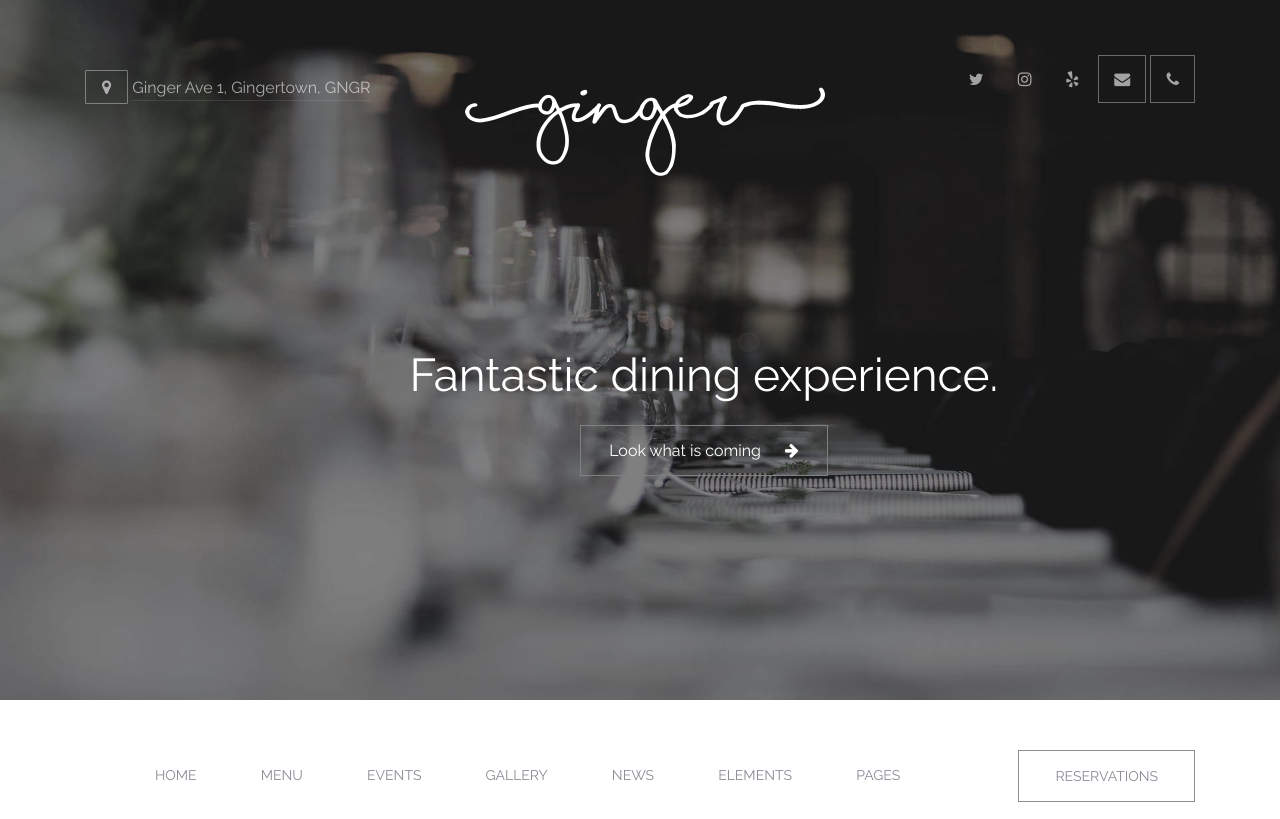
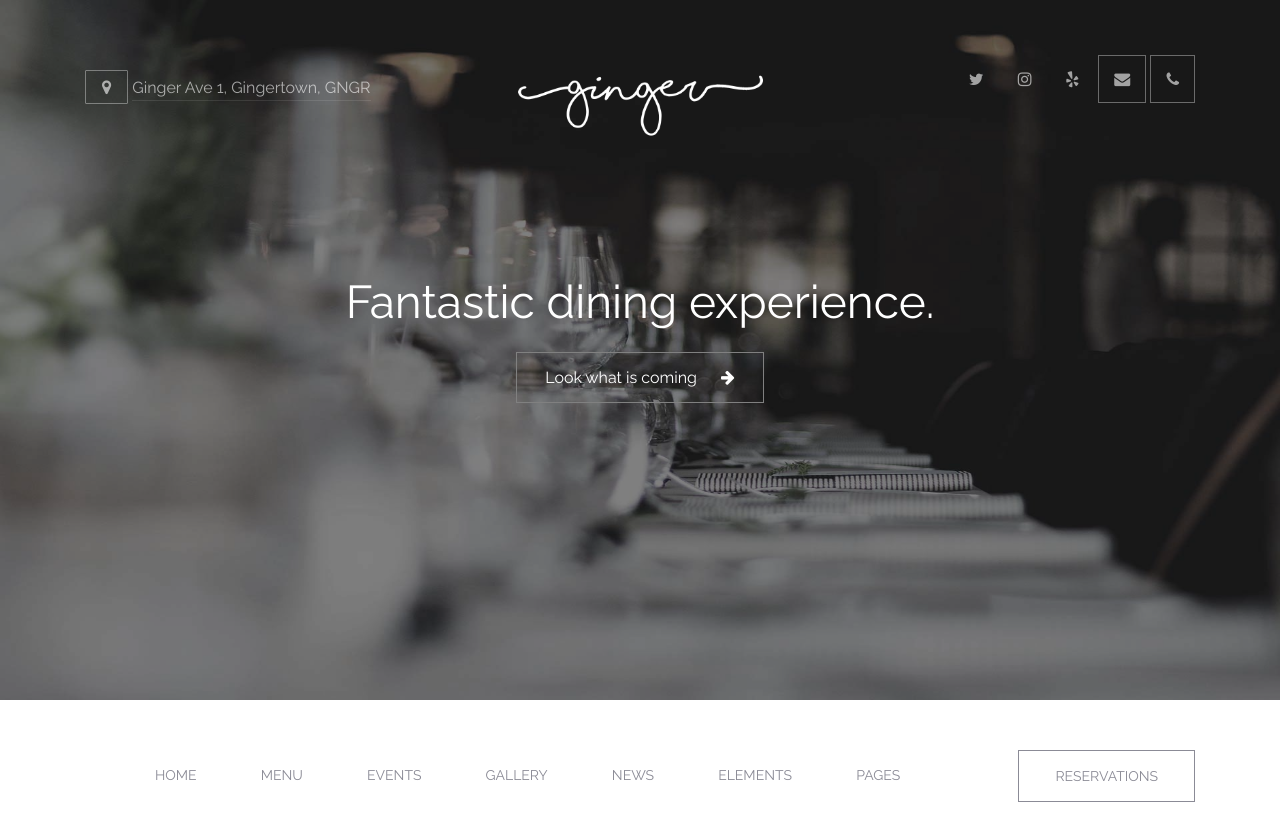
Before and after one commit to Saidaliyev7/Restaurant, a plain HTML site: page index.html in a window 1280 px wide. Shown: the top 819 px of the page. Drawn offline with nearby package versions, Linux system fonts and the light colour scheme.

Commit message:
95% hazir

```diff
--- a/index.html
+++ b/index.html
@@ -19,10 +19,8 @@
 
     <header class="Header">
         <img src="img/header/slide1.jpg" class="HeaderMainImage" alt="">
-            <div class="HeaderImageContent text-center">
-                    <h2>Fantastic dining experience.</h2>
-                    <a href="">Look what is coming <i class="fa fa-arrow-right" aria-hidden="true"></i></a>
-            </div>
+        <div class="row"></div>
+
         <div class="HeaderMain">
             <div class="container">
                 <div class="row">
@@ -58,6 +56,20 @@
                     </div>
                 </div>
             </div>
+        </div>
+        <div class="HeaderImageContent text-center">
+            <div class="container">
+                <div class="row">
+                    <div class="col-md-12">
+                        <h2>Fantastic dining experience.</h2>
+                        <a href="">Look what is coming
+                            <i class="fa fa-arrow-right" aria-hidden="true"></i>
+                        </a>
+                    </div>
+                </div>
+
+            </div>
+
         </div>
         <!-- <div class="owl-carousel">
             <div>
--- a/sass/_Header.scss
+++ b/sass/_Header.scss
@@ -12,9 +12,10 @@
         z-index: 2;
     }
     .HeaderImageContent {
-        position: absolute;
-        top: 50%;
-        left: 32%;
+        position: relative;
+        top: 20%;
+        left: 0%;
+        width: 100%;
         color: white;
         z-index: 50;
         h2 {
@@ -51,6 +52,9 @@
         padding-top: 50px;
         position: relative;
         z-index: 6;
+        img {
+            width: 70%;
+        }
         .EndDestination {
             padding-top: 20px;
             i {
```
Also changed, not shown: css/index.css, 1 other file. Lines whose indentation alone changed are shown as unchanged.
